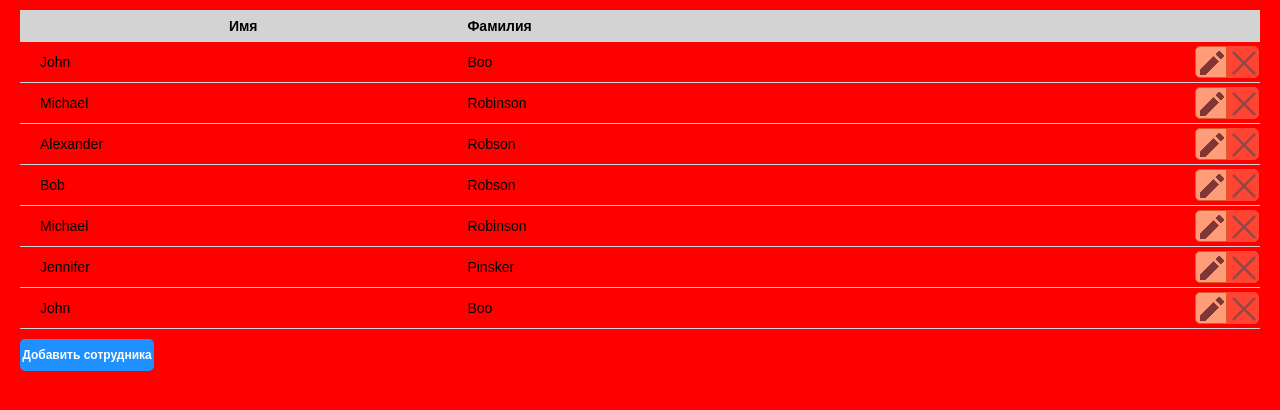
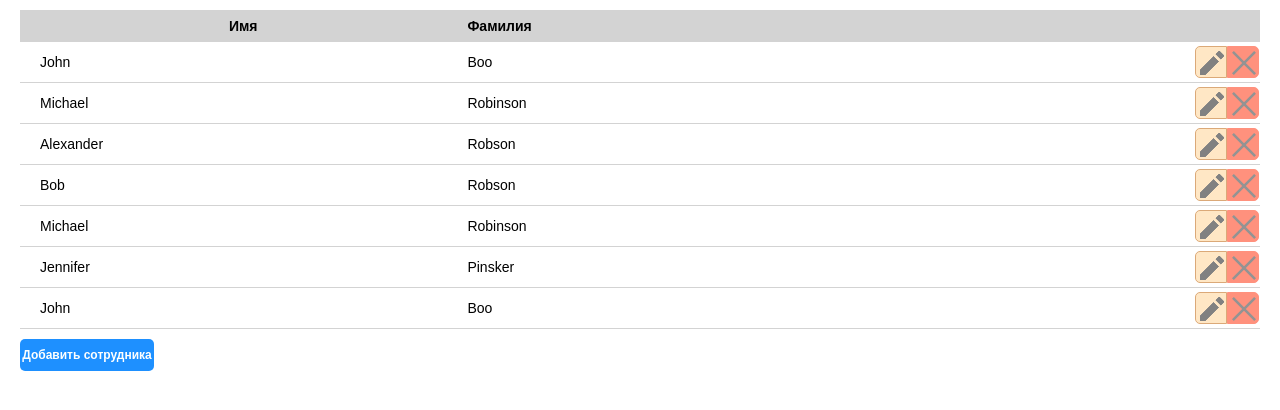
Before and after one commit to DeamentRiman/Test, a plain HTML site: page index.html in a window 1280 px wide. Drawn offline with Linux system fonts and the light colour scheme.

Commit message:
commit 3
убран фон

```diff
--- a/css/style.css
+++ b/css/style.css
@@ -26,12 +26,6 @@ body{
     margin: 0;
     padding: 0;
     min-width: 320px;
-}
-
-@media (min-width: 1200px){
-    .page{
-        background-color: red;
-    }
 }
 
 .page-table{
```
